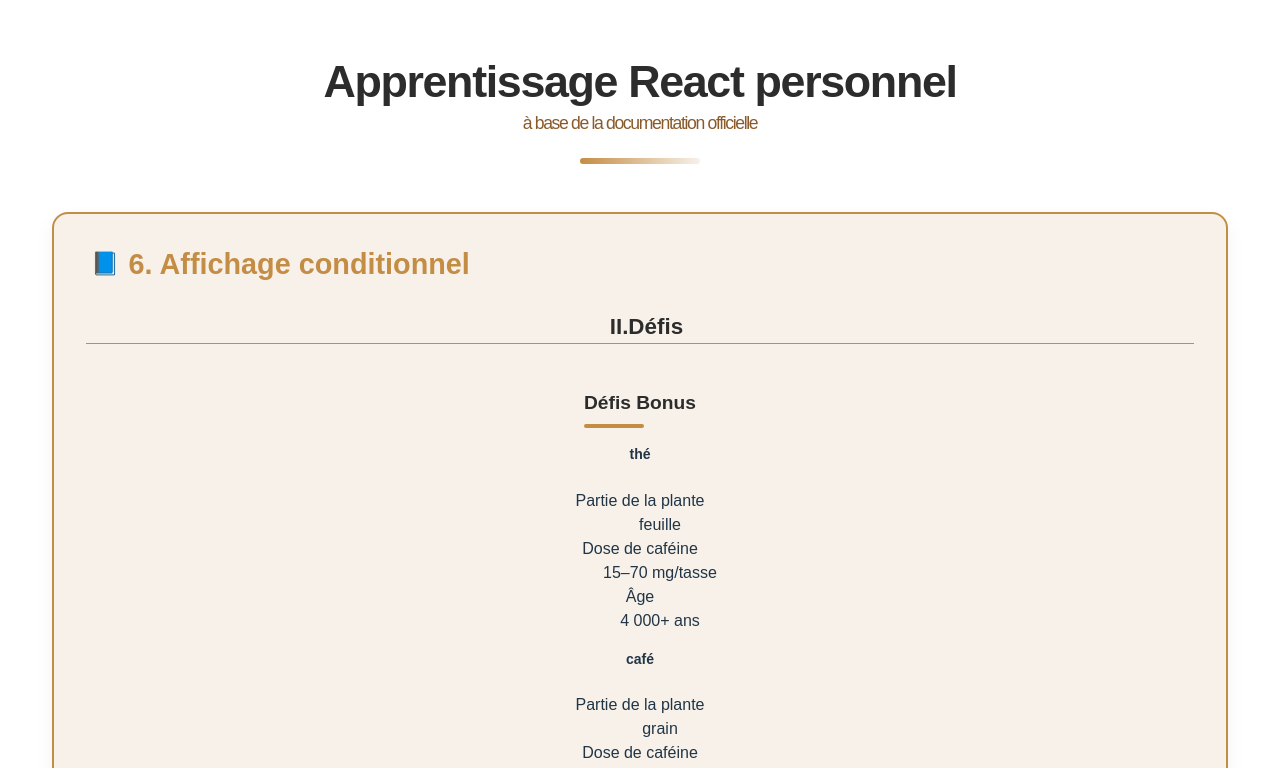
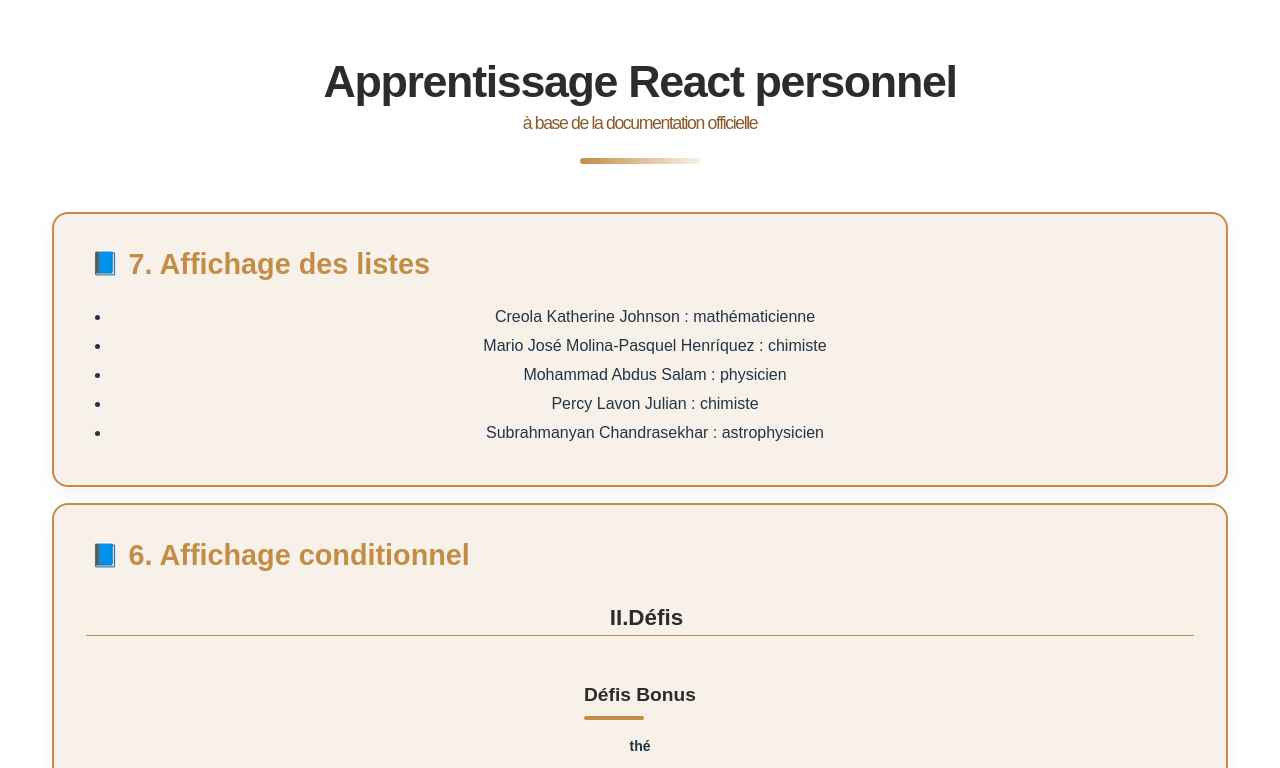
Before and after one commit to Patience-Kori1/auto-traning-react, a React (Vite) app: page / in a window 1280 px wide. Shown: the top 768 px of the page. Built offline with nearby package versions, Linux system fonts and the light colour scheme.

Commit message:
feat(lists-chapter): dynamic list rendering using map() - Created people array to store data - Used map() method to generate <li> elements - Rendered dynamic list inside a <ul> element

```diff
--- a/src/App.jsx
+++ b/src/App.jsx
@@ -11,7 +11,7 @@
 import JS_In_JSX_Accolades from "./components/2_Describing_UI/4_JS_In_JSX_Accolades.jsx"
 import Passer_Props_A_Composant from "./components/2_Describing_UI/5_Passer_Props_Composant.jsx"
 import Affichage_Conditionnel from "./components/2_Describing_UI/6_Affichage_Conditionnel.jsx"
-
+import Afficher_Des_Listes from "./components/2_Describing_UI/7_Afficher_Des_Listes.jsx"
 import './index.css'
 export default function App() {
   return(
@@ -20,6 +20,10 @@
       Apprentissage React personnel <span>à base de la documentation officielle</span>
     </h1>
     <>{/* Section II. Décrire L'UI*/}
+      <div className="chapter">{/* 7. Affichage des listes*/}
+        <h2 className="chapter-title">7. Affichage des listes</h2>
+        <Afficher_Des_Listes/>
+      </div>
       <div className="chapter">{/* 6. Affichage Conditionnel*/}
         <h2 className="chapter-title">6. Affichage conditionnel</h2>
         <Affichage_Conditionnel/>
--- /dev/null
+++ b/src/components/2_Describing_UI/7_Afficher_Des_Listes.jsx
@@ -0,0 +1,16 @@
+import React from 'react'
+
+const people = [
+    'Creola Katherine Johnson : mathématicienne',
+    'Mario José Molina-Pasquel Henríquez : chimiste',
+    'Mohammad Abdus Salam : physicien',
+    'Percy Lavon Julian : chimiste',
+    'Subrahmanyan Chandrasekhar : astrophysicien',
+];
+
+export default function Afficher_Des_Listes() {
+
+    const listItems = people.map(person => <li>{person}</li>);
+
+    return <ul>{listItems}</ul>;
+}
```
